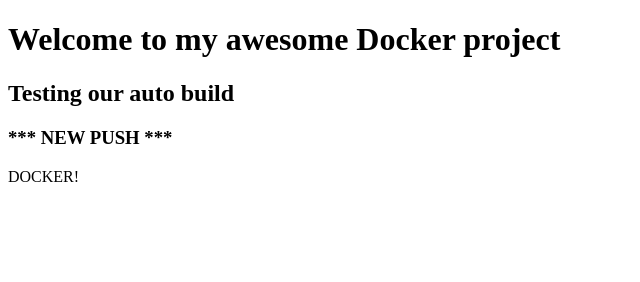
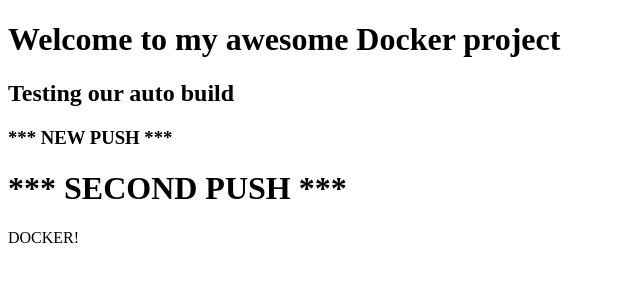
Before and after one commit to venuu99/docker_automation, a plain HTML site: page index.html in a window 1280 px wide. Shown: the whole page, without its empty margins (0-640 px from the left). Drawn offline with Linux system fonts and the light colour scheme.

Commit message:
Second Push

```diff
--- a/index.html
+++ b/index.html
@@ -9,6 +9,8 @@
 
 	 <h3> *** NEW PUSH *** </h3>
 
+	 <h1> *** SECOND PUSH *** </h3>
+
 	 <p> DOCKER! </p>
 
 </head>
```
